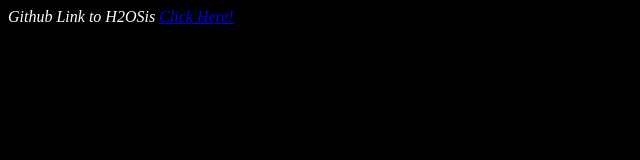
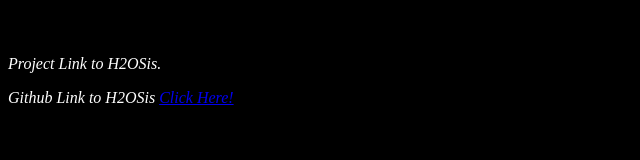
Before and after one commit to dev-6768/GDSCProjectSite, a plain HTML site: page index.html in a window 1280 px wide. Shown: the whole page, without its empty margins (0-640 px from the left). Drawn offline with Linux system fonts and the light colour scheme.

Commit message:
Update index.html

```diff
--- a/index.html
+++ b/index.html
@@ -3,6 +3,8 @@
 <title>GDSC Project Site</title>
 </head>
 <body bgcolor="black">
+<p style="color:white"><h2>H2OSis</h2></p>
+<p style = "color:white"><i>Project Link to H2OSis.</i></p>
 <p style="color:white"><i>Github Link to H2OSis </i><a href="https://github.com/dev-6768/H2OSis/tree/master"><i>Click Here!</i></a></p>
 </body>
 </html>
```
